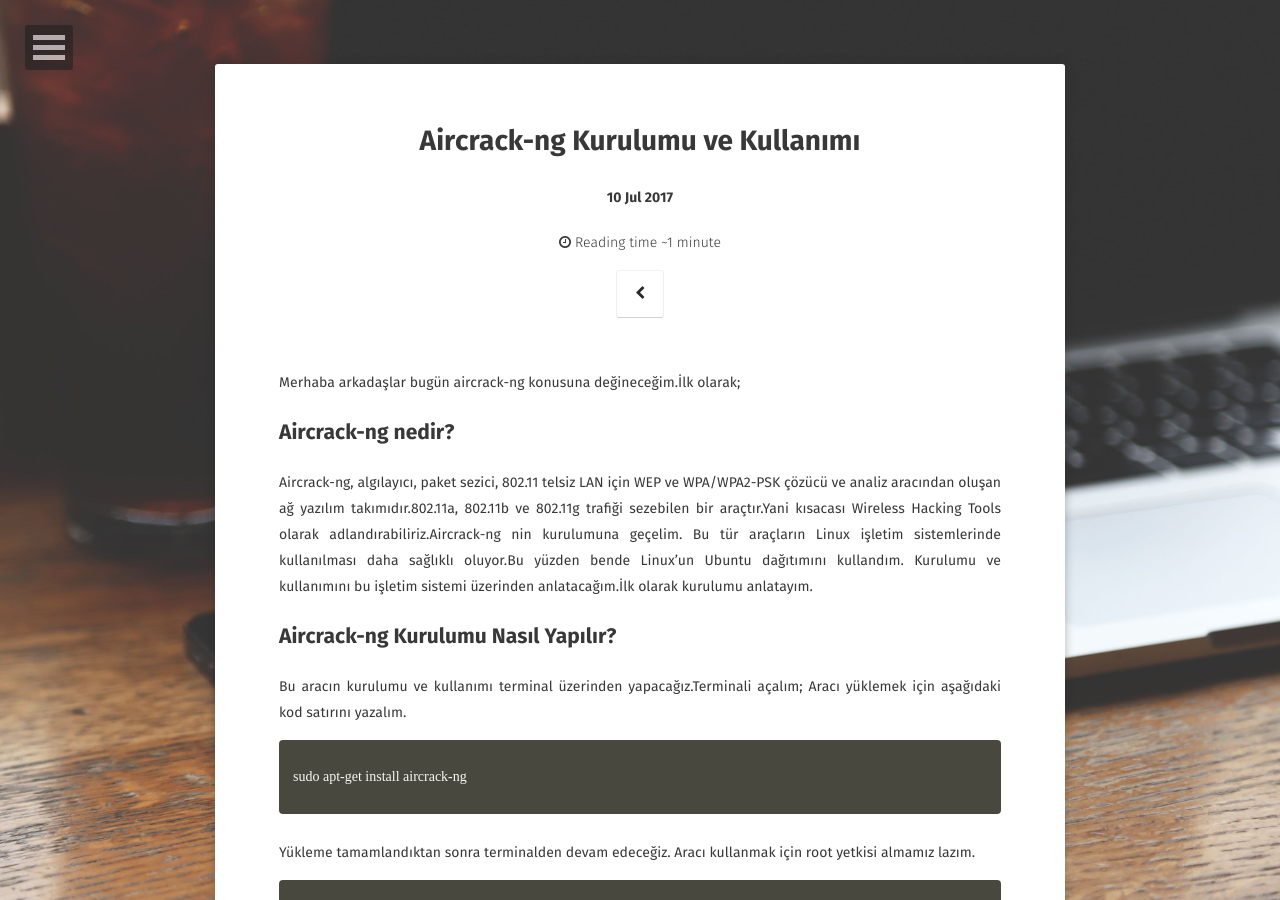
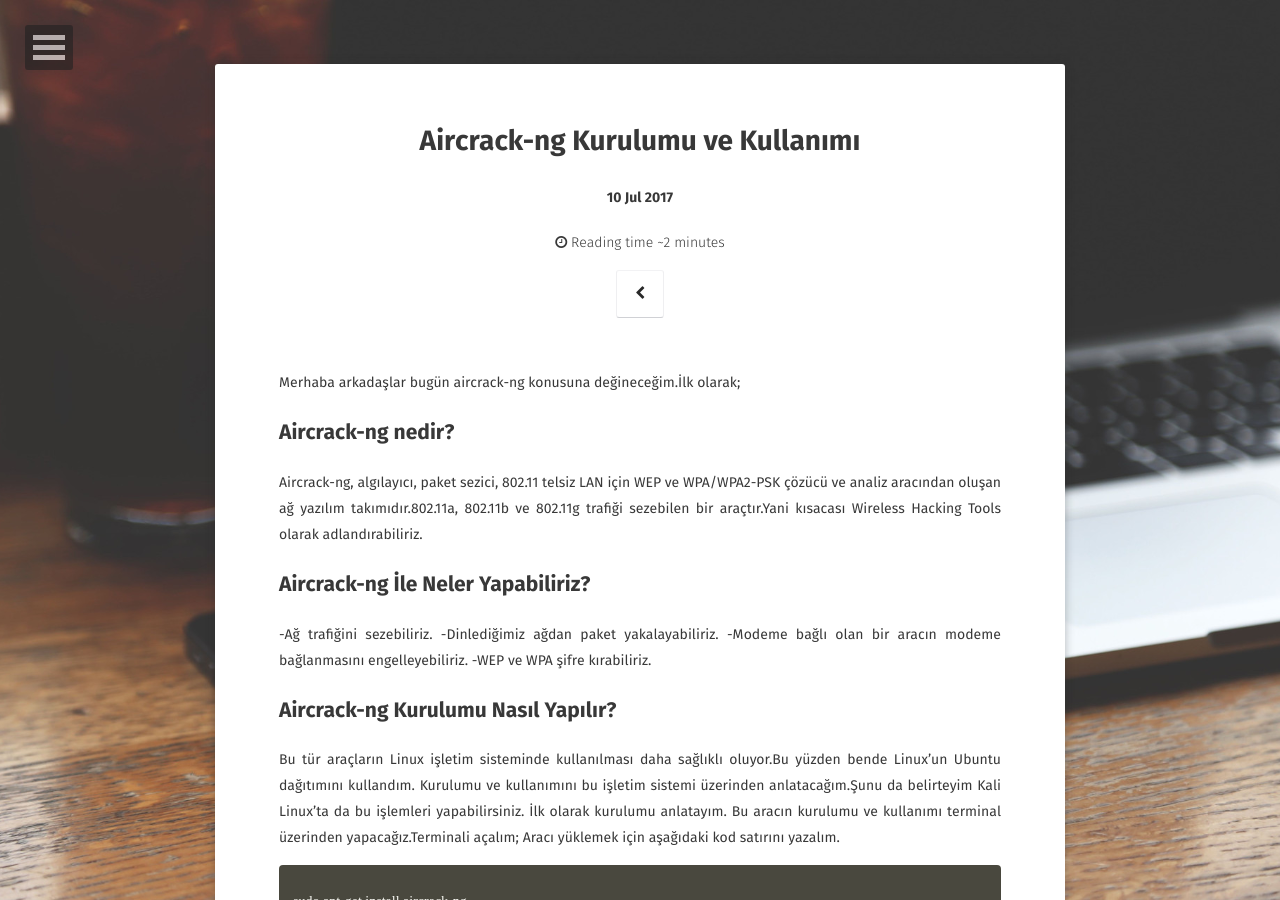
Before and after one commit to alikaraca/alikaraca.github.io, a Jekyll site: the page built from _posts/2017-07-10-aircrack-ng.md, in a window 1280 px wide and 900 px high. Built offline with Jekyll 4.4.1, drawn with Linux system fonts in a browser that asks for light colours; some web fonts are replaced; comment, search, counter and statistics services are not loaded; some of the changed text lies outside the part shown.

Commit message:
Update 2017-07-10-aircrack-ng.md

```diff
--- a/_posts/2017-07-10-aircrack-ng.md
+++ b/_posts/2017-07-10-aircrack-ng.md
@@ -12,12 +12,21 @@
 
 Aircrack-ng, algılayıcı, paket sezici, 802.11 telsiz LAN için WEP ve WPA/WPA2-PSK
 çözücü ve analiz aracından oluşan ağ yazılım takımıdır.802.11a, 802.11b ve 802.11g trafiği
-sezebilen bir araçtır.Yani kısacası Wireless Hacking Tools olarak adlandırabiliriz.Aircrack-ng nin kurulumuna geçelim.
-Bu tür araçların Linux işletim sistemlerinde kullanılması daha sağlıklı oluyor.Bu yüzden bende Linux'un Ubuntu dağıtımını kullandım.
-Kurulumu ve kullanımını bu işletim sistemi üzerinden anlatacağım.İlk olarak kurulumu anlatayım.
+sezebilen bir araçtır.Yani kısacası Wireless Hacking Tools olarak adlandırabiliriz.
+
+## Aircrack-ng İle Neler Yapabiliriz?
+
+-Ağ trafiğini sezebiliriz.
+-Dinlediğimiz ağdan paket yakalayabiliriz.
+-Modeme bağlı olan bir aracın modeme bağlanmasını engelleyebiliriz.
+-WEP ve WPA şifre kırabiliriz.
+
 
 ## Aircrack-ng Kurulumu Nasıl Yapılır?
 
+Bu tür araçların Linux işletim sisteminde kullanılması daha sağlıklı oluyor.Bu yüzden bende Linux'un Ubuntu dağıtımını kullandım.
+Kurulumu ve kullanımını bu işletim sistemi üzerinden anlatacağım.Şunu da belirteyim Kali Linux'ta da bu işlemleri yapabilirsiniz.
+İlk olarak kurulumu anlatayım.
 Bu aracın kurulumu ve kullanımı terminal üzerinden yapacağız.Terminali açalım;
 Aracı yüklemek için aşağıdaki kod satırını yazalım.
 {% highlight html %}
@@ -28,3 +37,73 @@
 {% highlight html %}
 sudo su
 {% endhighlight %}yazalım ve ardından kullanıcı şifremizi isteyecek.Kullanıcı şifremizi girdikten sonra root olarak devam edeceğiz.
+Şimdi wireless kartımızı öğrenmeliyiz.Bunun için;
+{% highlight html %}
+ifconfig
+{% endhighlight %}komutunu girelim.
+<figure>
+    <a href="/assets/img/ifconfig.png"><img
+    src="/assets/img/ifconfig.png"></a>
+</figure>
+Wireless kartının listelenmesi lazım benim wireless kartım wlp3s0 ama sizin ki wlan0 olabilir.Komuları ona göre girmelisiniz.
+Wireless kartımızı öğrendiğimize göre şimdi wireless kartımızın hangi monitörde çalıştığını görmeliyiz.
+Onun içinde;
+{% highlight html %}
+airmon-ng start wlp3s0
+{% endhighlight %}
+komutunu yazıyoruz.Dediğim gibi sizin wireless kartınız wlan0 ise onu kullanacaksınız.
+<figure>
+    <a href="/assets/img/mon.png"><img
+    src="/assets/img/mon.png"></a>
+</figure>
+wlp3s0 ın karşısında yazar hangi monitör modunda çalıştığı ve genelde mon0 da çalışır.Ama benim ki mon4 te sizinde hangisi ise devamında yazdığımız komutlarda ona göre kullanın.
+Şimdi de çevremizdeki ağları listeleyelim.
+{% highlight html %}
+airodump-ng mon0
+{% endhighlight %}
+komutunu yazıyoruz.Ve çevremizdeki ağları listeliyoruz.
+<figure>
+    <a href="/assets/img/ağ listele.png"><img
+    src="/assets/img/ağ listele.png"></a>
+</figure>
+Ağları listeledik şimdi CTRL+C yaparak wireless aramasını durduruyoruz.Şimdi bir hedef seçelim.Ben dördüncü ağı seçtim.Yani kendi ağımı burada kendi ağımı seçmemin nedeni ise konunun genel hatlarını daha kolay ve daha anlaşılır olarak anlatabilmektir.Şimdi seçtiğimiz ağı dinleyeceğiz.Bunun için aşağıdaki komutu yazacağız.
+{% highlight html %}
+airodump-ng -w "wifiadı" -c "Yayın Yaptığı Kanal" –bssid "Mac adresi" mon0
+{% endhighlight %}
+Örnek Kullanım
+{% highlight html %}
+airodump-ng -w TTNET-Airties -c 11 –bssid 18:28:61:F9:5C:8D mon0
+{% endhighlight %}
+<figure>
+    <a href="/assets/img/ağ liste2.png"><img
+    src="/assets/img/ağ liste2.png"></a>
+</figure>
+Şimdi ağı dinlemeye aldık.Gördüğünüz gibi 4 tane station adresimiz var.Bunlar ağımızı bağlı bulunan telefon,bilgisayar vb. aletlerim mac adresleridir.
+Ağın şifresini çözebilmemiz için bir paket yakalamamız lazım.Bunun içinde ağda bir hareketlilik olması gereklidir.O yüzden seçtiğimiz bir bilgisayar ya da telefonun ağ ile bağlantısını bir süre kesip otomatik bağlanmasını sağlamalıyız.Bunun için aşağıdaki kod satırını yazmalıyız.
+{% highlight html %}
+aireplay-ng -0 0 -a "ağın mac adresi" -c "hedef mac adresi" –ignore-negative-one mon0
+{% endhighlight %}
+Örnek Kullanım
+{% highlight html %}
+aireplay-ng -0 0 -a 18:28:61:F9:5C:8D -c 20:68:9D:F8:8D:62 –ignore-negative-one mon0
+{% endhighlight %}
+<figure>
+    <a href="/assets/img/bağlantı saldırısı.png"><img
+    src="/assets/img/bağlantı saldırısı.png"></a>
+</figure>
+Bu şekilde hedefe saldırı uygulayarak bağlantısını kestik.CTRL+C yaparak saldırıyı sonlandırıyoruz ve hedef ağa tekrar otomatik bağlanıyor.Böylece biz de paket yakalamış oluyoruz.Yakaladığımız paket wifiadı ile ile kaydolacaktır.Hatırlarsanız yukarıda TTNET-Airties yapmıştık.Yani dosyamız TTNET-Airties.cap olarak kaydedilmiş oldu.Şimdi sona doğru geldik aşağıda yazdığımız komut ile şifreyi çözebilirsek çözeceğiz.
+{% highlight html %}
+aircrack-ng -w "wordlist" "paket yakaladığımız dosya"
+{% endhighlight %}
+Örnek Kullanım
+{% highlight html %}
+aircrack-ng -w /home/ali/Masaüstü/pass.txt TTNET-Airties.cap
+{% endhighlight %}
+pass.txt:Bu benim oluşturduğum wordlisttir.Sizde bazı wordlist programlarını kullanarak wordlist oluşturabilirsiniz.
+TTNET-Airties.cap:Bu da paketlerimizi tutan dosyamız.
+<figure>
+    <a href="/assets/img/şifre bulma.png"><img
+    src="/assets/img/şifre bulma.png"></a>
+</figure>
+ve sonuç eğer şifre wordlistinizde var ise şifreyi buluyor.
+Bu yazımda bu kadar arkadaşlar diğer yazımda görüşmek üzere.
```
